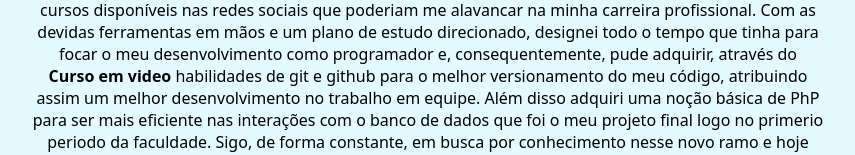
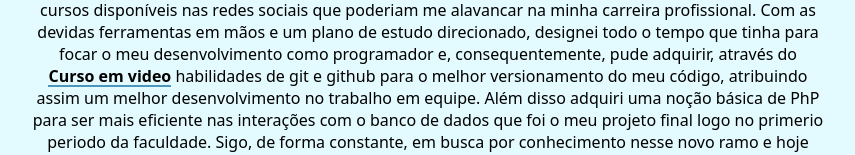
Before and after one commit to Matheuslugon/Portfolio, a plain HTML site: page index.html in a window 1280 px wide. In both pictures the pointer is over the link "Curso em video". Shown: the part 491-646 px from the top of the page, without its empty margins (212-1067 px from the left). Drawn offline with Linux system fonts and the light colour scheme.

Commit message:
Update style.css

```diff
--- a/css/style.css
+++ b/css/style.css
@@ -50,7 +50,7 @@ body{
     transition: transform 0.25s ease-out;
   }
 
-.intro > a:hover::after {
+.intro  a:hover::after {
     transform: scaleX(1);
     transform-origin: bottom left;
   }
```
